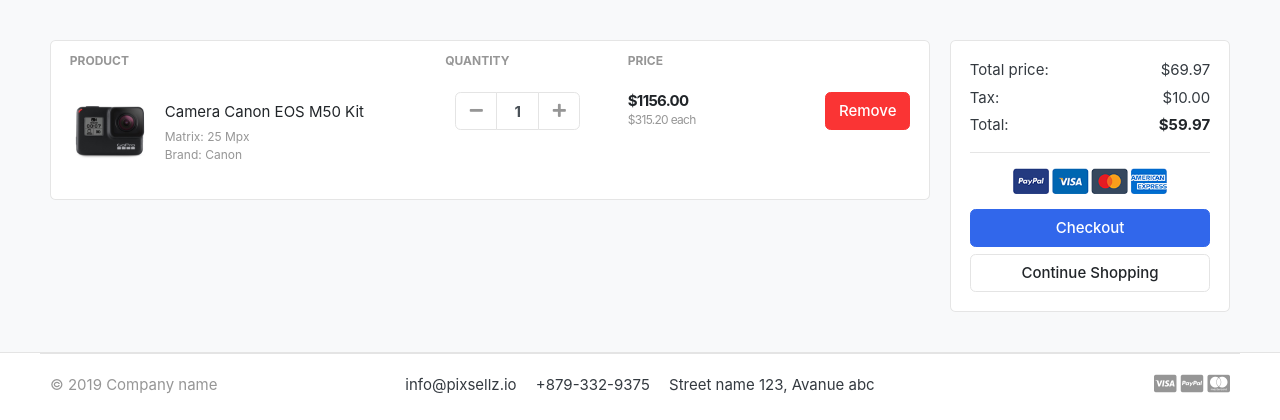
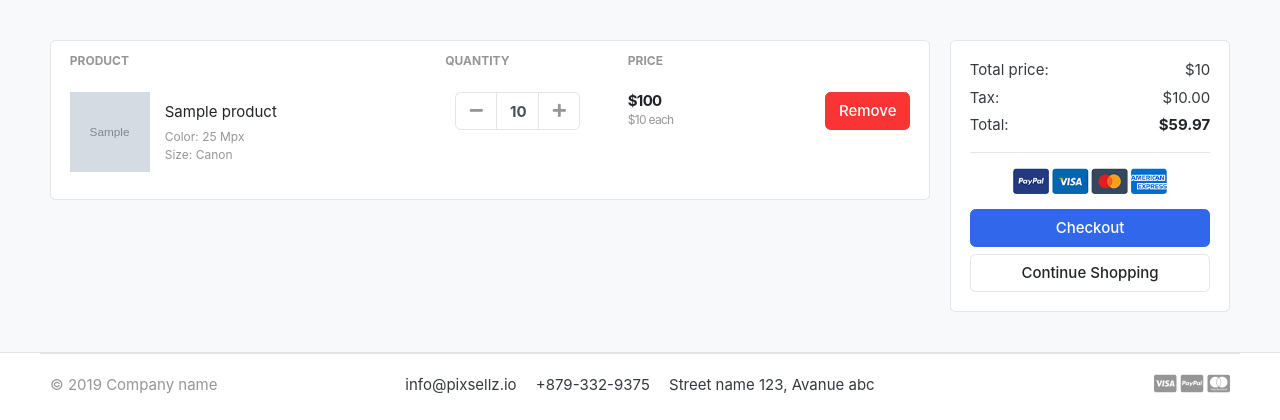
Before and after one commit to yashjaneshwar/GreatKart, a Django app: template templates/store/cart.html in a window 1280 px wide. Shown: the part 118-538 px from the top of the page. Run offline with Django 4.2, Linux system fonts and the light colour scheme; tables that the repository leaves empty hold one stand-in row (values such as "Sample post"); the template is opened without the code that fills it: values that come from a table or form of the project are taken from there, most other values are stand-ins (such as "Sample title", 1, 10 or a date in 2020); grey boxes marked "Sample" are stand-in pictures; some libraries are stand-ins or nearby versions; some web fonts are replaced.

Commit message:
Implement data into cart page

```diff
--- a/carts/models.py
+++ b/carts/models.py
@@ -16,5 +16,8 @@
     quantity = models.IntegerField()
     is_active = models.BooleanField(default=True)
 
+    def sub_total(self):
+        return self.product.price * self.quantity
+
     def __str__(self):
         return self.product
--- a/carts/views.py
+++ b/carts/views.py
@@ -43,15 +43,12 @@
 			quantity = 1,
 		)
 		cart_item.save()
-
-	return HttpResponse(cart_item.quantity)
-	exit()
 	return redirect('cart')
 
 def cart(request, total=0, quantity=0, cart_items = None):
 	""" to render cart item and its content """
 	try:
-		cart = Cart.objects.get(cart_id=cart_id(request))
+		cart = Cart.objects.get(cart_id=_cart_id(request))
 		cart_items = CartItem.objects.filter(cart=cart, is_active = True)
 		for cart_item in cart_items:
 			total += (cart_item.product.price * cart_item.quantity)
--- a/templates/store/cart.html
+++ b/templates/store/cart.html
@@ -22,13 +22,16 @@
 	</tr>
 	</thead>
 	<tbody>
+
+
+	{% for cart_item in cart_items %}
 	<tr>
 		<td>
 			<figure class="itemside align-items-center">
-				<div class="aside"><img src="{% static './images/items/11.jpg' %}" class="img-sm"></div>
+				<div class="aside"><img src="{{ cart_item.product.images.url }}" class="img-sm"></div>
 				<figcaption class="info">
-					<a href="#" class="title text-dark">Camera Canon EOS M50 Kit</a>
-					<p class="text-muted small">Matrix: 25 Mpx <br> Brand: Canon</p>
+					<a href="#" class="title text-dark">{{ cart_item.product.product_name }}</a>
+					<p class="text-muted small">Color: 25 Mpx <br> Size: Canon</p>
 				</figcaption>
 			</figure>
 		</td>
@@ -39,24 +42,24 @@
 					<div class="input-group-prepend">
 					<button class="btn btn-light" type="button" id="button-plus"> <i class="fa fa-minus"></i> </button>
 					</div>
-								<input type="text" class="form-control"  value="1">
+					<input type="text" class="form-control"  value="{{ cart_item.quantity }}">
 					<div class="input-group-append">
-								<button class="btn btn-light" type="button" id="button-minus"> <i class="fa fa-plus"></i> </button>
+					<a href="{% url 'add_cart' cart_item.product.id %}" class="btn btn-light" type="button" id="button-minus"> <i class="fa fa-plus"></i> </a>
 					</div>
 				</div> <!-- input-group.// -->
 			</div> <!-- col.// -->
 		</td>
 		<td>
 			<div class="price-wrap">
-				<var class="price">$1156.00</var>
-				<small class="text-muted"> $315.20 each </small>
+				<var class="price">${{ cart_item.sub_total }}</var>
+				<small class="text-muted"> ${{ cart_item.product.price }} each </small>
 			</div> <!-- price-wrap .// -->
 		</td>
 		<td class="text-right">
 		<a href="" class="btn btn-danger"> Remove</a>
 		</td>
 	</tr>
-
+	{% endfor %}
 
 	</tbody>
 	</table>
@@ -69,7 +72,7 @@
 			<div class="card-body">
 				<dl class="dlist-align">
 				  <dt>Total price:</dt>
-				  <dd class="text-right">$69.97</dd>
+				  <dd class="text-right">${{ total }}</dd>
 				</dl>
 				<dl class="dlist-align">
 				  <dt>Tax:</dt>
```
Lines whose indentation alone changed are shown as unchanged.
